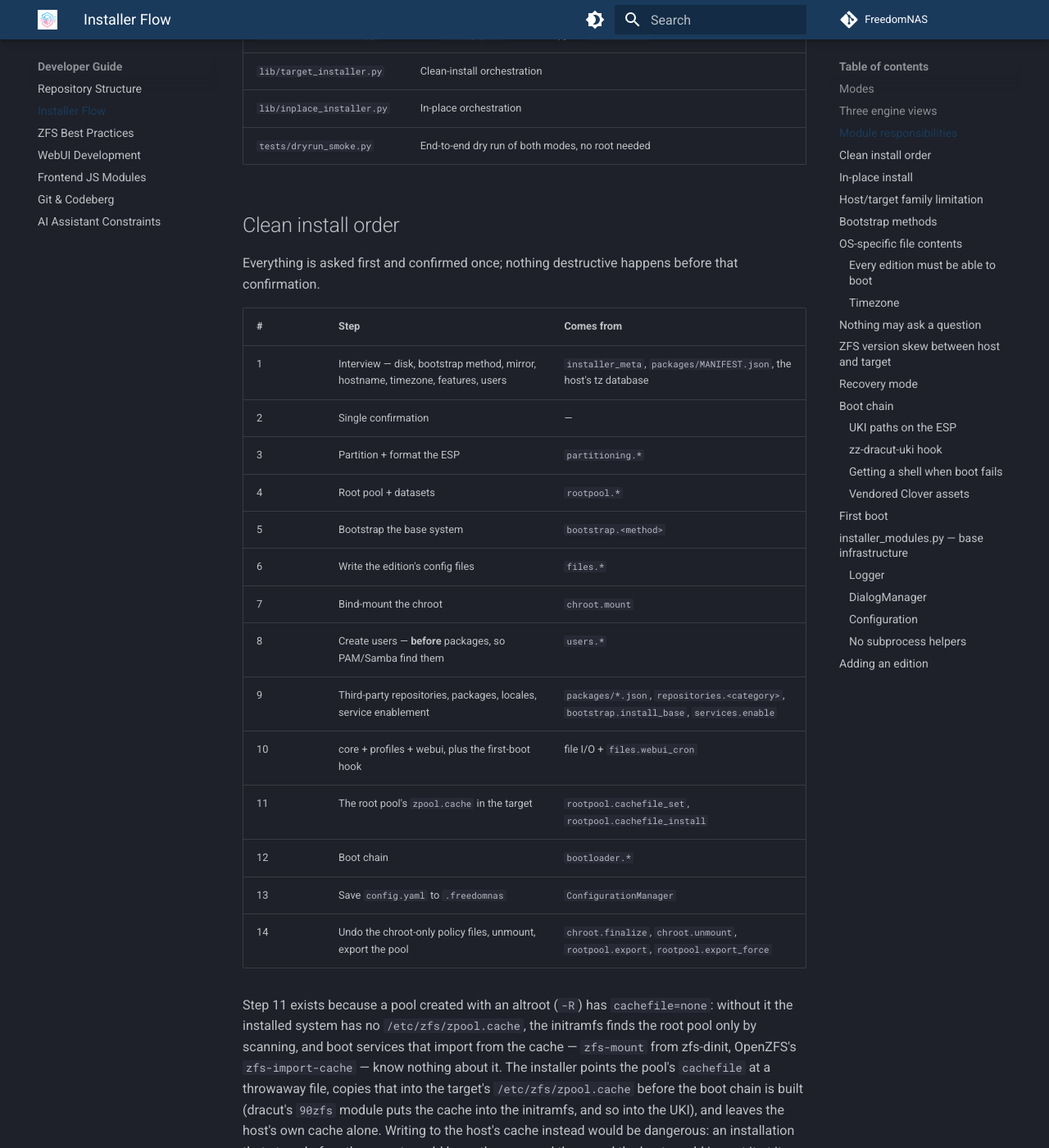
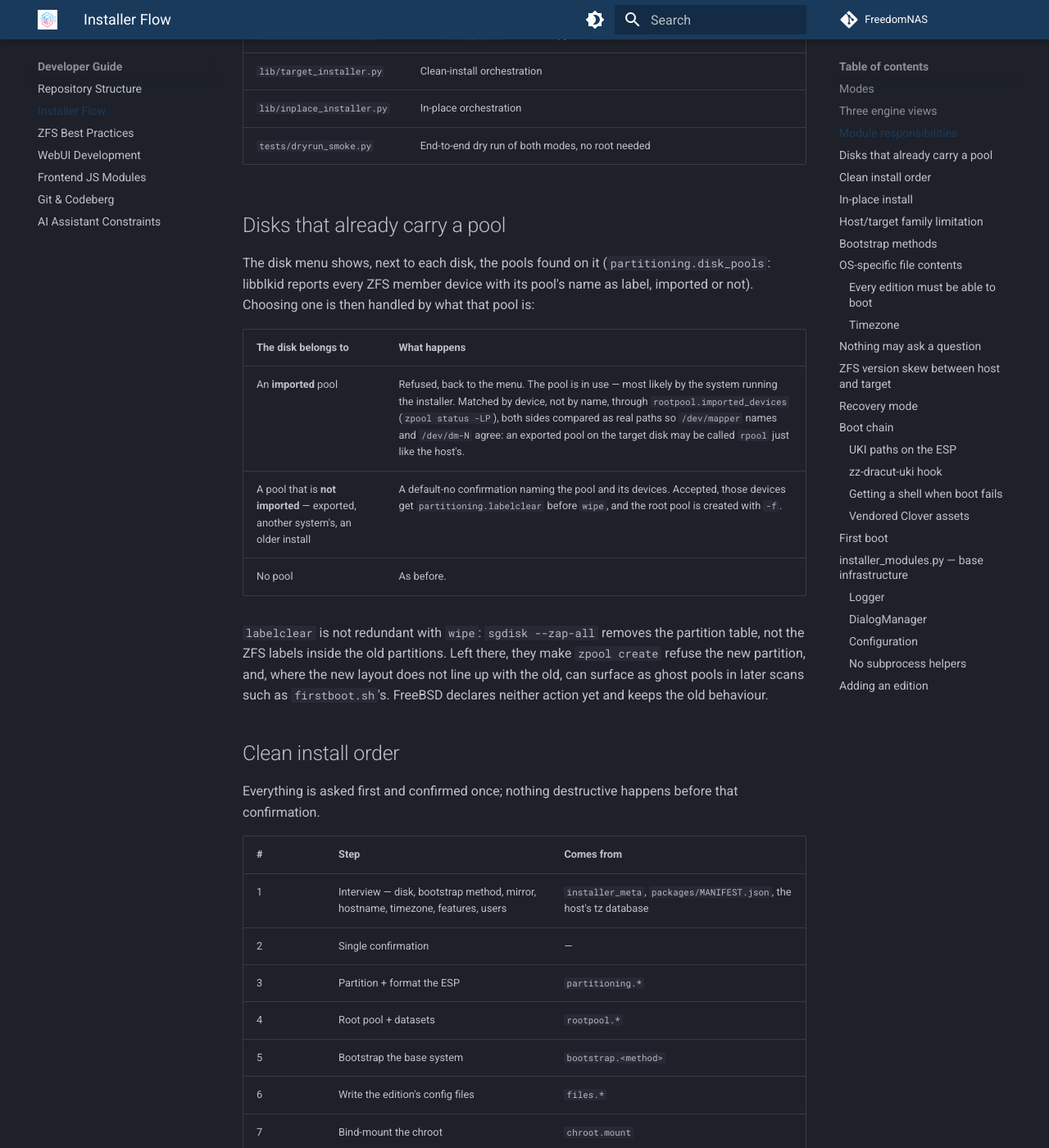
Before and after one commit to FreedomNAS/freedomnas-docs, an MkDocs documentation site: the page built from docs/developer/installer.md, in a window 1280 px wide and 1400 px high, scrolled down 2222 px. Shown: the whole window at 82% size. Built offline with MkDocs 1.6.1 and Material for MkDocs 9.7.7, drawn with Linux system fonts in a browser that asks for light colours.

Commit message:
Document how the installer treats disks that already carry a pool

```diff
--- a/docs/developer/installer.md
+++ b/docs/developer/installer.md
@@ -69,6 +69,26 @@ same call therefore works against `/mnt` during a clean install and against
 | `lib/target_installer.py` | Clean-install orchestration |
 | `lib/inplace_installer.py` | In-place orchestration |
 | `tests/dryrun_smoke.py` | End-to-end dry run of both modes, no root needed |
+
+## Disks that already carry a pool
+
+The disk menu shows, next to each disk, the pools found on it
+(`partitioning.disk_pools`: libblkid reports every ZFS member device with its
+pool's name as label, imported or not). Choosing one is then handled by what
+that pool is:
+
+| The disk belongs to | What happens |
+|---------------------|--------------|
+| An **imported** pool | Refused, back to the menu. The pool is in use — most likely by the system running the installer. Matched by device, not by name, through `rootpool.imported_devices` (`zpool status -LP`), both sides compared as real paths so `/dev/mapper` names and `/dev/dm-N` agree: an exported pool on the target disk may be called `rpool` just like the host's. |
+| A pool that is **not imported** — exported, another system's, an older install | A default-no confirmation naming the pool and its devices. Accepted, those devices get `partitioning.labelclear` before `wipe`, and the root pool is created with `-f`. |
+| No pool | As before. |
+
+`labelclear` is not redundant with `wipe`: `sgdisk --zap-all` removes the
+partition table, not the ZFS labels inside the old partitions. Left there,
+they make `zpool create` refuse the new partition, and, where the new layout
+does not line up with the old, can surface as ghost pools in later scans such
+as `firstboot.sh`'s. FreeBSD declares neither action yet and keeps the old
+behaviour.
 
 ## Clean install order
 
```
Also changed, not shown: docs/profiles/installer-profiles.md (+4 -1 lines).
